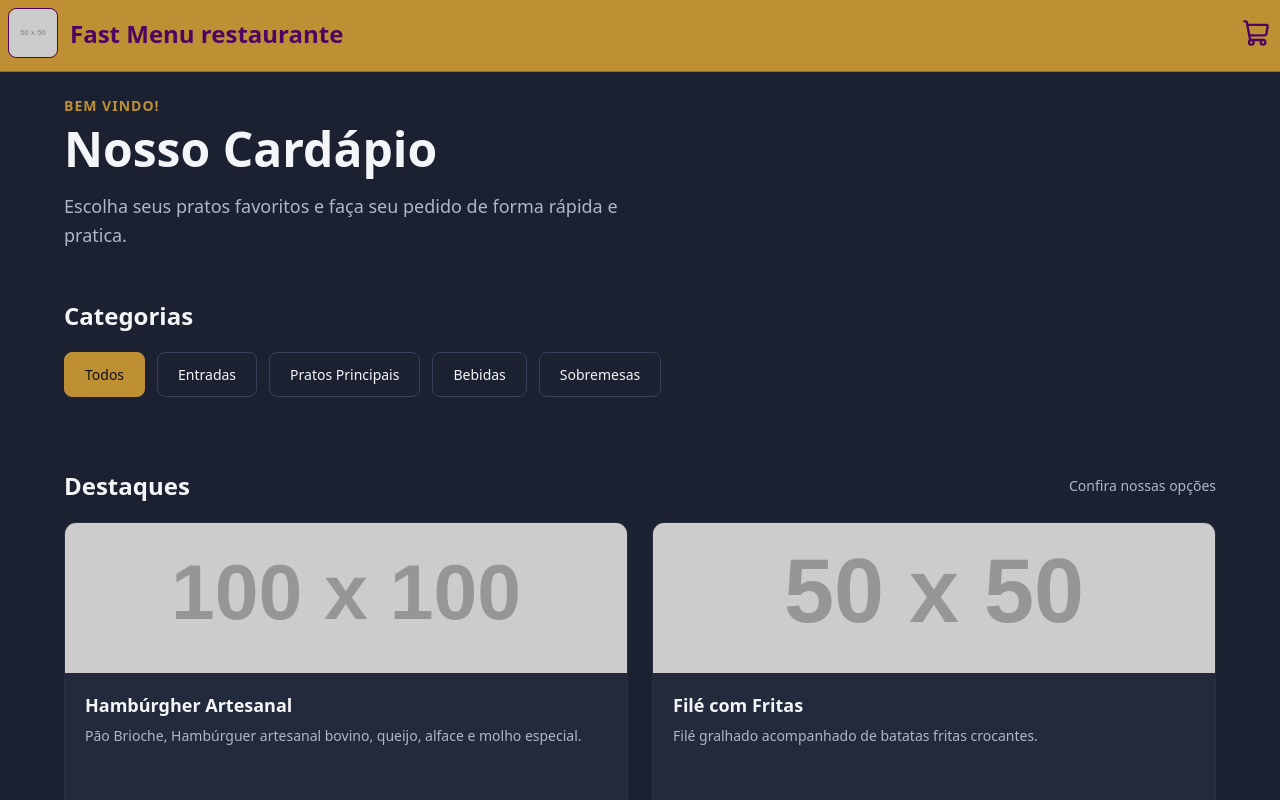
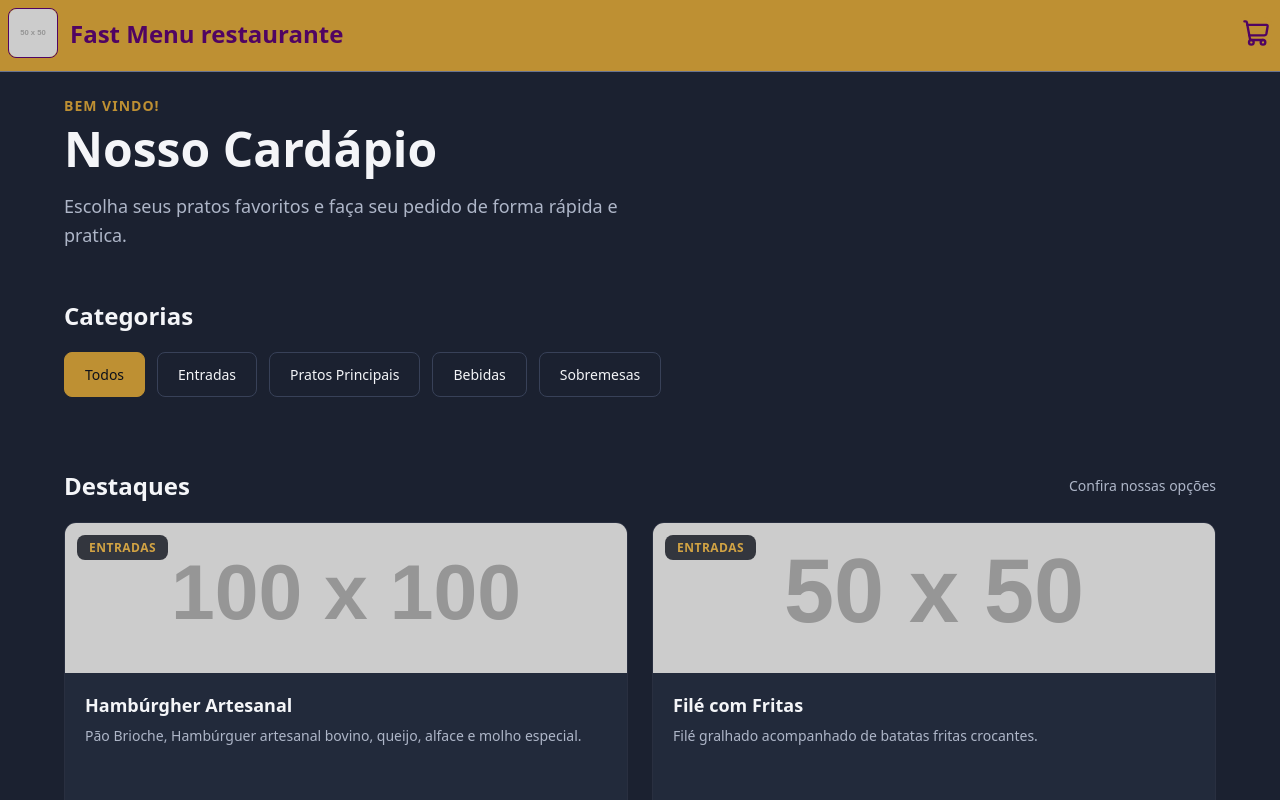
Before and after one commit to Davidhenry342/FastMenu_TCC, a React (Vite) app: page / in a window 1280 px wide. Shown: the top 800 px of the page. Built offline with nearby package versions, Linux system fonts and the light colour scheme.

Commit message:
Add categorias nos cards dos produtos

```diff
--- a/src/components/ProductCard/index.tsx
+++ b/src/components/ProductCard/index.tsx
@@ -5,15 +5,20 @@ import styles from './styles.module.css';
 
 type ProductCardProps = {
   product: Product;
+  categoryName?: string;
   onAdd?: (product: Product) => void;
 };
 
-export function ProductCard({ product, onAdd }: ProductCardProps) {
+export function ProductCard({ product, categoryName, onAdd }: ProductCardProps) {
   const imageUrl = product.imageUrl ?? DefaultProductImage;
 
   return (
     <article className={styles.card}>
       <div className={styles.imageContainer}>
+        {categoryName && (
+          <span className={styles.categoryBadge}>{categoryName}</span>
+        )}
+
         <img src={imageUrl} alt={product.name} className={styles.image} />
       </div>
 
--- a/src/components/ProductCard/styles.module.css
+++ b/src/components/ProductCard/styles.module.css
@@ -24,7 +24,29 @@
 
   overflow: hidden;
 
+  position: relative;
+
   background: var(--gray-800);
+}
+
+.categoryBadge {
+  position: absolute;
+  top: 1.2rem;
+  left: 1.2rem;
+
+  padding: 0.4rem 1.2rem;
+
+  border-radius: 0.8rem;
+
+  background: rgba(13, 17, 27, 0.8);
+  color: var(--primary-light);
+
+  font-size: 1.2rem;
+  font-weight: 600;
+  text-transform: uppercase;
+  letter-spacing: 0.05rem;
+
+  z-index: 1;
 }
 
 .image {
--- a/src/data/products.ts
+++ b/src/data/products.ts
@@ -25,7 +25,7 @@ export const products: Product[] = [
     name: 'Risoto de Camarão',
     description: 'Risoto cremoso preparado com camarões e temperos especiais.',
     price: 49.9,
-    categoryId: '1',
+    categoryId: '2',
     preparationTime: 30,
   },
 
--- a/src/pages/Home/index.tsx
+++ b/src/pages/Home/index.tsx
@@ -79,13 +79,20 @@ export function Home() {
             </div>
 
             <div className={styles.productGrid}>
-              {visibleProducts.map(product => (
-                <ProductCard
-                  key={product.id}
-                  product={product}
-                  onAdd={setSelectedProduct}
-                />
-              ))}
+              {visibleProducts.map(product => {
+                const categoryName = categories.find(
+                  category => category.id === product.categoryId,
+                )?.name;
+
+                return (
+                  <ProductCard
+                    key={product.id}
+                    product={product}
+                    categoryName={categoryName}
+                    onAdd={setSelectedProduct}
+                  />
+                );
+              })}
             </div>
           </section>
         </Container>
```
